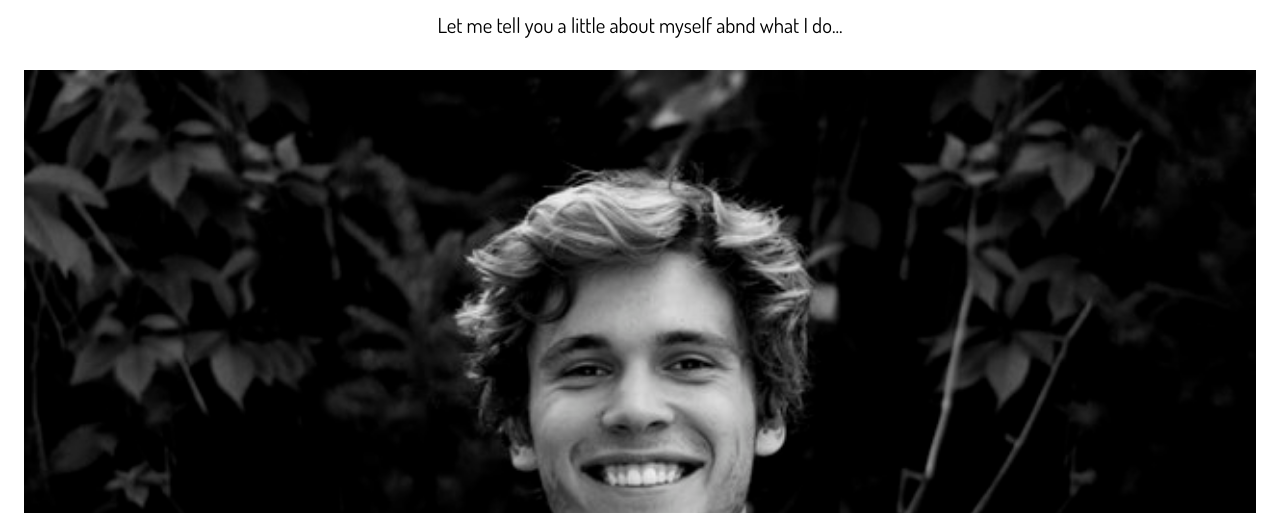
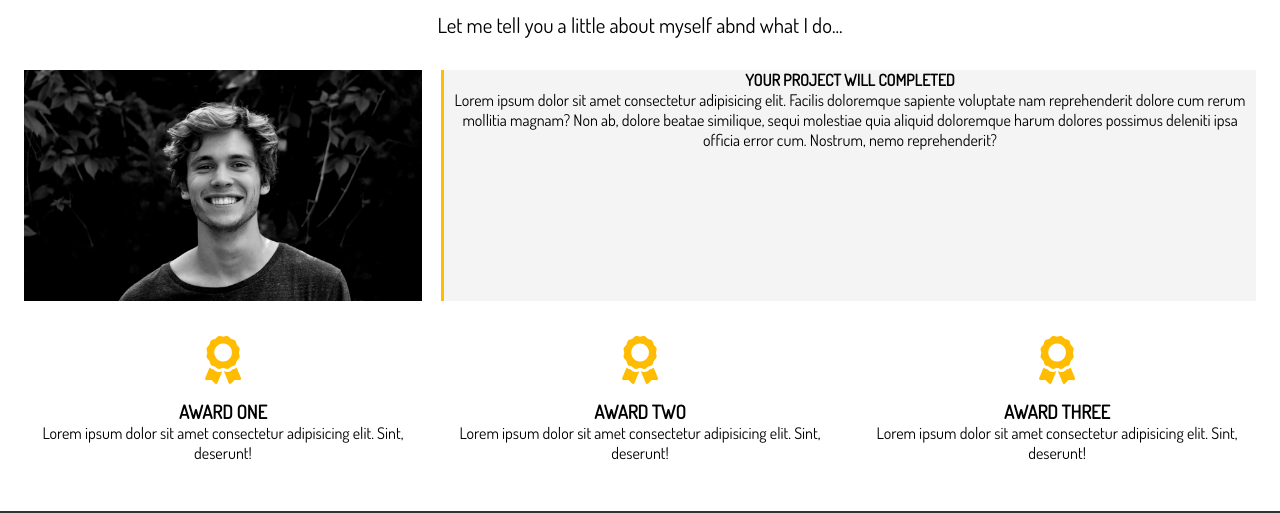
Before and after one commit to Demetriusd012/Portfolio-Website, a plain HTML site: page about.html in a window 1280 px wide. Shown: the part 194-707 px from the top of the page. Drawn offline with Linux system fonts and the light colour scheme.

Commit message:
About.html corrections

```diff
--- a/css/main.css
+++ b/css/main.css
@@ -33,6 +33,26 @@ button[class^="btn-"]:hover,
 input[class^="btn-"]:hover,
 a[class^="btn-"]:hover {
   background-color: #ffbc00;
+}
+
+.bg-main {
+  background: #ffbc00;
+  color: #fff;
+}
+
+.bg-dark {
+  background: #333;
+  color: #fff;
+}
+
+.bg-light {
+  background: #f4f4f4;
+  color: #000;
+}
+
+.bg-medium {
+  background: #ccc;
+  color: #000;
 }
 
 .lead {
@@ -286,6 +306,53 @@ img {
   color: #fff;
 }
 
+#about-a .about-info {
+  display: -ms-grid;
+  display: grid;
+      grid-template-areas: "bioimage bio bio"
+ "aw1 aw2 aw3";
+  grid-gap: 1.2rem;
+}
+
+#about-a .bio-image {
+  -ms-grid-row: 1;
+  -ms-grid-column: 1;
+  grid-area: bioimage;
+}
+
+#about-a .bio {
+  -ms-grid-row: 1;
+  -ms-grid-column: 2;
+  -ms-grid-column-span: 2;
+  grid-area: bio;
+  border-left: 3px solid #ffbc00;
+}
+
+#about-a .award-1 {
+  -ms-grid-row: 2;
+  -ms-grid-column: 1;
+  grid-area: aw1;
+}
+
+#about-a .award-2 {
+  -ms-grid-row: 2;
+  -ms-grid-column: 2;
+  grid-area: aw2;
+}
+
+#about-a .award-3 {
+  -ms-grid-row: 2;
+  -ms-grid-column: 3;
+  grid-area: aw3;
+}
+
+#about-a .award-1 .fas,
+#about-a .award-2 .fas,
+#about-a .award-3 .fas {
+  color: #ffbc00;
+  margin: 1rem;
+}
+
 #main-footer {
   background: #333;
   color: #fff;
```
Also changed, not shown: 1 other file.
